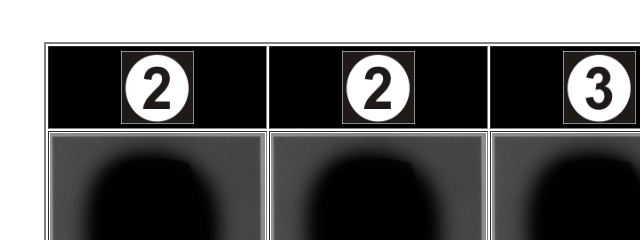
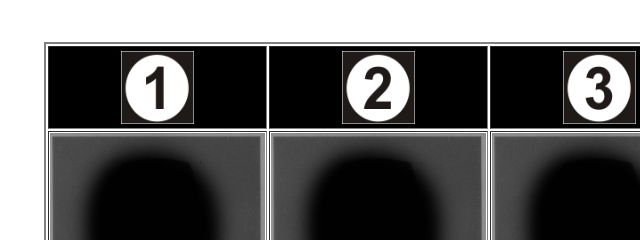
Before and after one commit to simulasipilkades/simulasi-pilkades, a plain HTML site: page index.html in a window 1280 px wide. Shown: the top 240 px of the page, 15-655 px from the left. Drawn offline with Linux system fonts and the light colour scheme.

Commit message:
Update index.html

```diff
--- a/index.html
+++ b/index.html
@@ -9,7 +9,7 @@
 
 <table width="92%" border="2" align="center">
   <tr bgcolor="#000000">
-    <td width="19%" height="83" align="center"><img src="22.png" width="73" height="73" /></td>
+    <td width="19%" height="83" align="center"><img src="11.png" width="73" height="73" /></td>
     <td width="19%" height="83" align="center"><img src="22.png" width="73" height="73" /></td>
     <td width="19%" height="83" align="center"><img src="33.png" width="73" height="73" /></td>
     <td width="20%" height="83" align="center"><img src="44.png" width="73" height="73" /></td>
```
